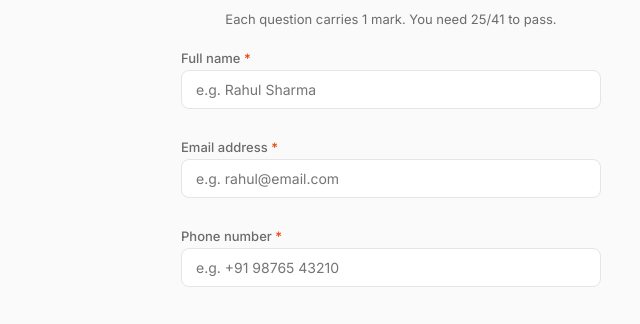
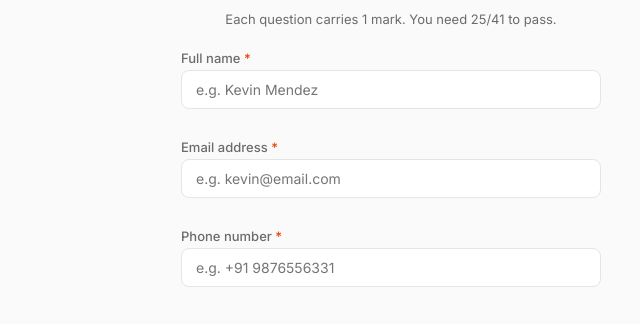
Before and after one commit to joevitajose/navquiz, a plain HTML site: page index.html in a window 1280 px wide. Shown: the part 334-658 px from the top of the page, 249-889 px from the left. Drawn offline with Linux system fonts and the light colour scheme.

Commit message:
Update index.html

```diff
--- a/index.html
+++ b/index.html
@@ -3,7 +3,7 @@
   <head>
     <meta charset="UTF-8" />
     <meta name="viewport" content="width=device-width, initial-scale=1.0" />
-    <title>AboveFL360 — Navigation MCQ Test</title>
+    <title>AboveFL360 Navigation MCQ Test</title>
     <style>
       @import url("https://fonts.googleapis.com/css2?family=Inter:wght@300;400;500;600&display=swap");
 
@@ -597,7 +597,7 @@
             <input
               type="text"
               id="student-name"
-              placeholder="e.g. Rahul Sharma"
+              placeholder="e.g. Kevin Mendez"
               style="
                 padding: 10px 14px;
                 border: 1.5px solid var(--border);
@@ -636,7 +636,7 @@
             <input
               type="email"
               id="student-email"
-              placeholder="e.g. rahul@email.com"
+              placeholder="e.g. kevin@email.com"
               style="
                 padding: 10px 14px;
                 border: 1.5px solid var(--border);
@@ -675,7 +675,7 @@
             <input
               type="tel"
               id="student-phone"
-              placeholder="e.g. +91 98765 43210"
+              placeholder="e.g. +91 9876556331"
               style="
                 padding: 10px 14px;
                 border: 1.5px solid var(--border);
```
